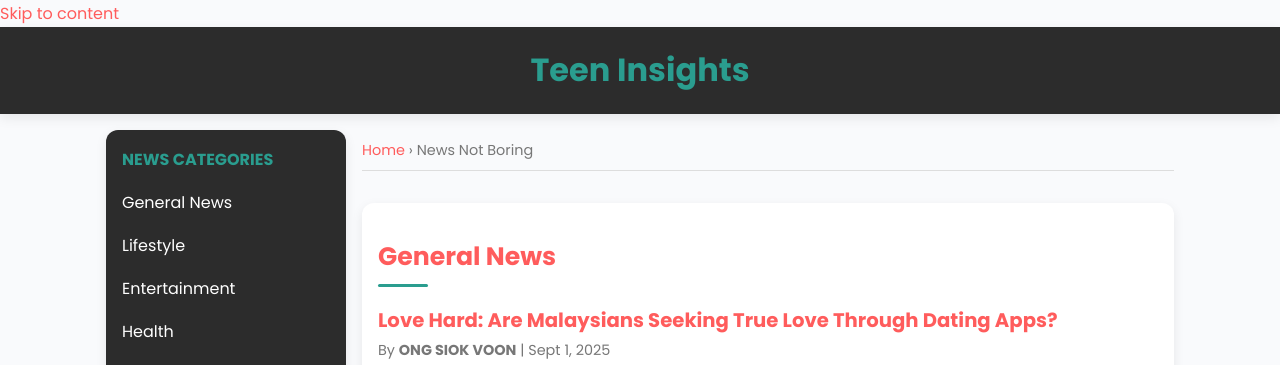
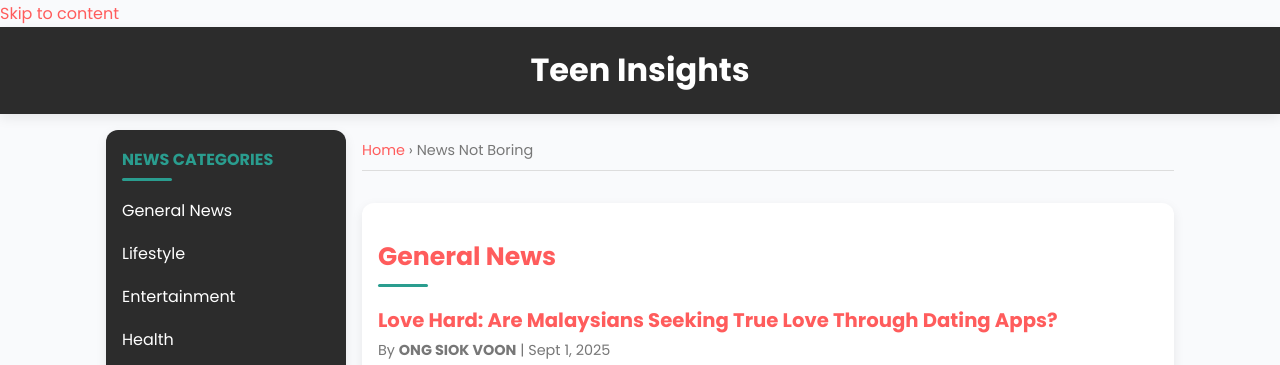
Before and after one commit to Jaredlkx-tarc/Teen-insights, a PHP site: page /news.html in a window 1280 px wide. Shown: the top 365 px of the page. Run offline with PHP 8.4, Linux system fonts and the light colour scheme.

Commit message:
Update style.css

```diff
--- a/style.css
+++ b/style.css
@@ -481,52 +481,87 @@ footer {
   border: 1px solid currentColor;
 }
 
+/* ===== Section & Article Base Style ===== */
+.section, .article {
+  background: var(--panel);
+  padding: 2rem 1rem;
+  margin-bottom: 2rem;
+  border-radius: var(--radius);
+  box-shadow: var(--shadow);
+  transition: box-shadow 0.3s ease, border 0.3s ease;
+}
+
+/* Subtle alternate tint for even sections */
+.section:nth-of-type(even),
+.article:nth-of-type(even) {
+  background: rgba(0,0,0,0.02);
+}
+
+/* Accent bar under headings */
+.section h2, .article h2,
+.sidebar h2 {
+  position: relative;
+  padding-bottom: 0.5rem;
+  margin-bottom: 1rem;
+}
+.section h2::after, .article h2::after,
+.sidebar h2::after {
+  content: "";
+  position: absolute;
+  left: 0;
+  bottom: 0;
+  width: 50px;
+  height: 3px;
+  background: currentColor; /* matches text colour */
+  border-radius: 2px;
+}
+
+/* Hover lift effect */
+.section:hover, .article:hover {
+  box-shadow: 0 4px 16px rgba(0,0,0,0.08);
+  border: 1px solid currentColor;
+}
+
 /* ===== Page-Level Accent Colours ===== */
 
 /* News Not Boring — teal */
-.news-page h1,
-.news-page h2,
-.news-page .accent-bar {
+.news-page .sidebar h2,
+.news-page .sidebar .accent-bar {
   color: #2a9d8f;
   border-color: #2a9d8f;
 }
 
 /* Lifestyle — coral/orange */
-.lifestyle-page h1,
-.lifestyle-page h2,
-.lifestyle-page .accent-bar {
+.lifestyle-page .sidebar h2,
+.lifestyle-page .sidebar .accent-bar {
   color: #ff7f50;
   border-color: #ff7f50;
 }
 
 /* #EditorApproved — red */
-.editor-page h1,
-.editor-page h2,
-.editor-page .accent-bar {
+.editor-page .sidebar h2,
+.editor-page .sidebar .accent-bar {
   color: #ff5c5c;
   border-color: #ff5c5c;
 }
 
 /* About Us — muted grey */
-.about-page h1,
-.about-page h2,
-.about-page .accent-bar {
+.about-page .sidebar h2,
+.about-page .sidebar .accent-bar {
   color: #6c757d;
   border-color: #6c757d;
 }
 
 /* Ctrl Backspace — blue */
-.ctrl-backspace-page h1,
-.ctrl-backspace-page h2,
-.ctrl-backspace-page .accent-bar {
+.ctrl-backspace-page .sidebar h2,
+.ctrl-backspace-page .sidebar .accent-bar {
   color: #3a86ff;
   border-color: #3a86ff;
 }
 
 /* Homepage — default accent */
-.home-page h1,
-.home-page h2,
-.home-page .accent-bar {
+.home-page .sidebar h2,
+.home-page .sidebar .accent-bar {
   color: var(--accent);
   border-color: var(--accent);
 }
@@ -575,3 +610,9 @@ footer {
   margin: 0 auto 1.5rem;
   border-radius: 2px;
 }
+
+/* Sidebar-specific accent bar full width */
+.sidebar .accent-bar {
+  max-width: none;
+  width: 100%;
+}
```
